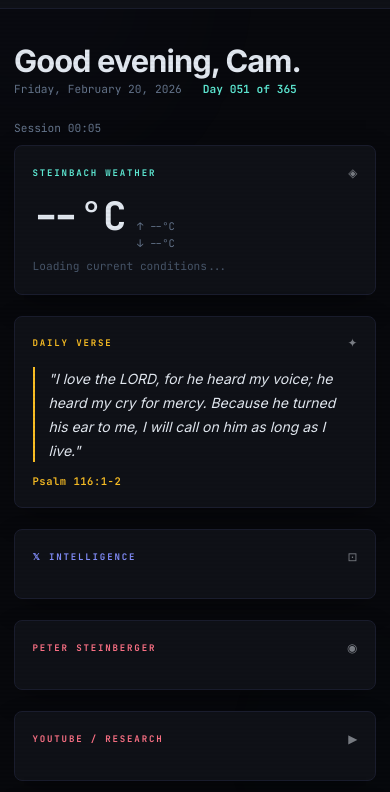
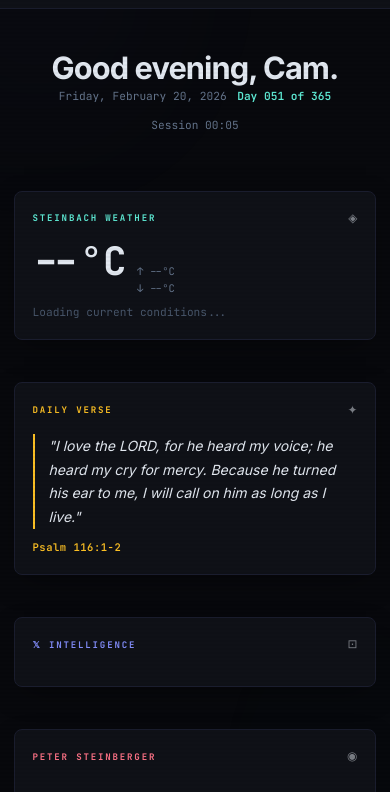
Before and after one commit to ccardow/pi-dashboard, a website: page index.html in a window 390 px wide. Shown: the part 52-844 px from the top of the page. Drawn offline with Linux system fonts and the light colour scheme.

Commit message:
UI: Centered mobile layout for cards and hero section

```diff
--- a/style.css
+++ b/style.css
@@ -298,25 +298,39 @@
     }
 
     .dashboard-grid {
-        display: block; /* Switch from grid to block for maximum mobile stability */
-        padding: 1rem;
+        display: flex;
+        flex-direction: column;
+        align-items: center; /* Center the column of cards */
+        padding: 1.5rem 1rem;
         width: 100%;
         max-width: 100vw;
-        overflow: hidden;
+        box-sizing: border-box;
     }
 
     .card {
         width: 100% !important;
-        margin-bottom: 1.5rem; /* Manual spacing since gap doesn't work on block */
+        max-width: 500px; /* Optional: cap width so they don't get too wide on large phones */
+        margin: 0 auto 1.5rem auto; /* Equal side margins */
         box-sizing: border-box;
         display: flex;
         flex-direction: column;
+    }
+
+    .hero {
+        text-align: center; /* Center the greeting text */
+        width: 100%;
+        margin-bottom: 2rem;
     }
 
     .hero h1 {
         font-size: 2.2rem;
         line-height: 1.1;
         word-wrap: break-word;
+    }
+
+    .hero .hero-meta {
+        justify-content: center; /* Center the date/session meta */
+        gap: 0.75rem;
     }
 
     .top-bar {
```
